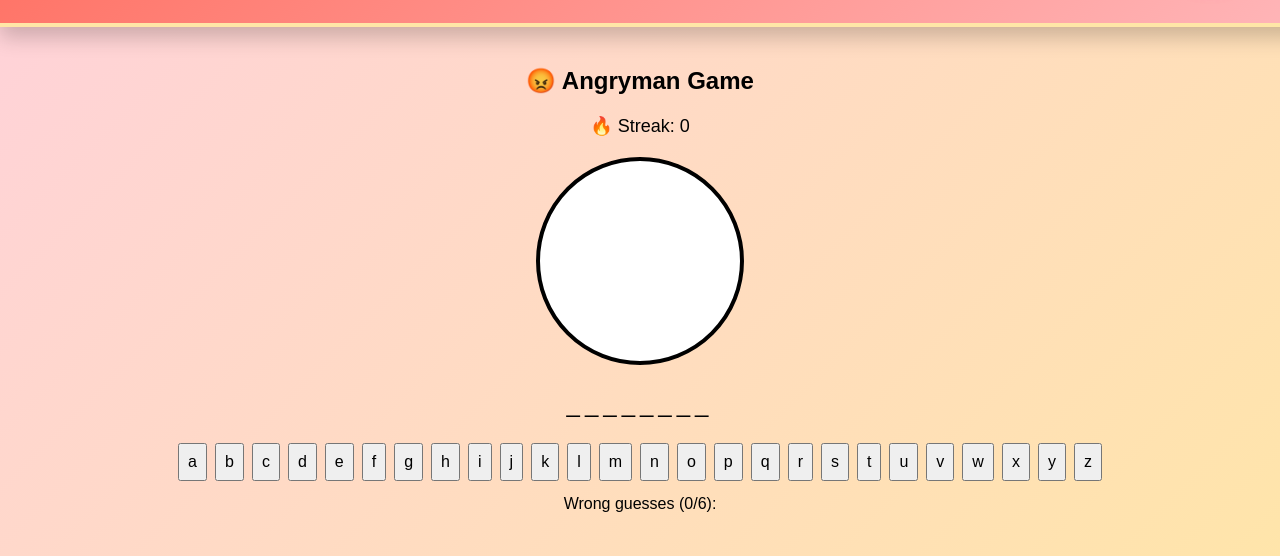
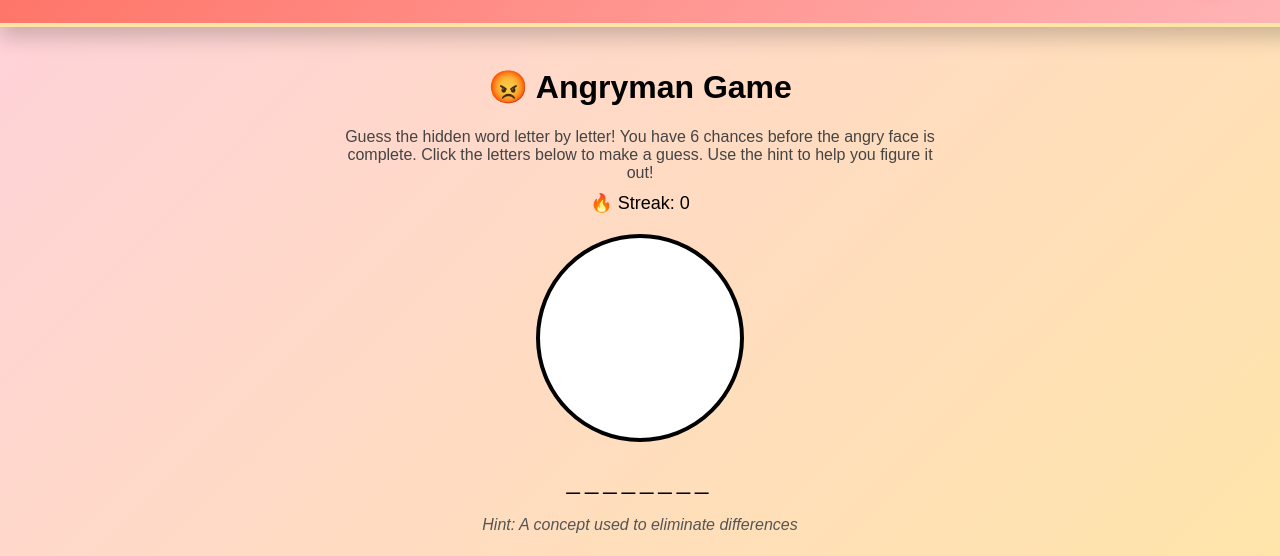
Before and after one commit to evonnela/capstone, a React (Create React App) app: page /angryman in a window 1280 px wide. Shown: the part 127-683 px from the top of the page. Built offline with nearby package versions, Linux system fonts and the light colour scheme; no server answers; the database is empty; a web font is replaced by a local one.

Commit message:
added instructions to angryman and hints for each word

```diff
--- a/src/components/Angryman.js
+++ b/src/components/Angryman.js
@@ -6,6 +6,29 @@ const words = [
   'stirrings', 'discipline', 'dwelling', 'sled', 'river',
   'freedom', 'emotion', 'elders', 'pill', 'choice'
 ];
+const wordHints = {
+  jonas: "Main character of *The Giver*",
+  gabriel: "Baby cared for by Jonas",
+  giver: "The one who holds all memories",
+  memory: "Something Jonas receives",
+  release: "A euphemism for death in the story",
+  sameness: "A concept used to eliminate differences",
+  receiver: "Jonas's new role",
+  ceremony: "Annual event where roles are assigned",
+  community: "Where Jonas lives",
+  rules: "Strict guidelines for behavior",
+  assignment: "Given at age twelve",
+  stirrings: "Feelings that require pills",
+  discipline: "Enforced for rule-breaking",
+  dwelling: "Where Jonas lives",
+  sled: "Used in Jonas’s first memory",
+  river: "Boundary of the community",
+  freedom: "What Jonas gains by leaving",
+  emotion: "Suppressed in society",
+  elders: "Leaders of the community",
+  pill: "Taken to suppress stirrings",
+  choice: "Taken away from the community"
+};
 
 const maxWrong = 6;
 
@@ -163,7 +186,12 @@ const Angryman = () => {
 
   return (
     <div style={{ textAlign: 'center', padding: '20px' }}>
-      <h2>😡 Angryman Game</h2>
+      <h1>😡 Angryman Game</h1>
+
+      <p style={{ maxWidth: '600px', margin: '10px auto', fontSize: '16px', color: '#444' }}>
+        Guess the hidden word letter by letter! You have {maxWrong} chances before the angry face is complete.
+        Click the letters below to make a guess. Use the hint to help you figure it out!
+      </p>
 
       <div style={{ fontSize: '18px', marginBottom: '10px' }}>
         🔥 Streak: {streak}
@@ -176,6 +204,12 @@ const Angryman = () => {
       <div style={{ fontSize: '30px', marginBottom: '20px' }}>
         {renderWord()}
       </div>
+
+      {!gameOver && !gameWon && (
+        <p style={{ fontStyle: 'italic', color: '#555', marginBottom: '20px' }}>
+        Hint: {wordHints[word]}
+        </p>
+      )}
 
       {gameOver && (
         <p style={{ color: 'red', fontWeight: 'bold' }}>
```
Also changed, not shown: src/img/angryface.png.
